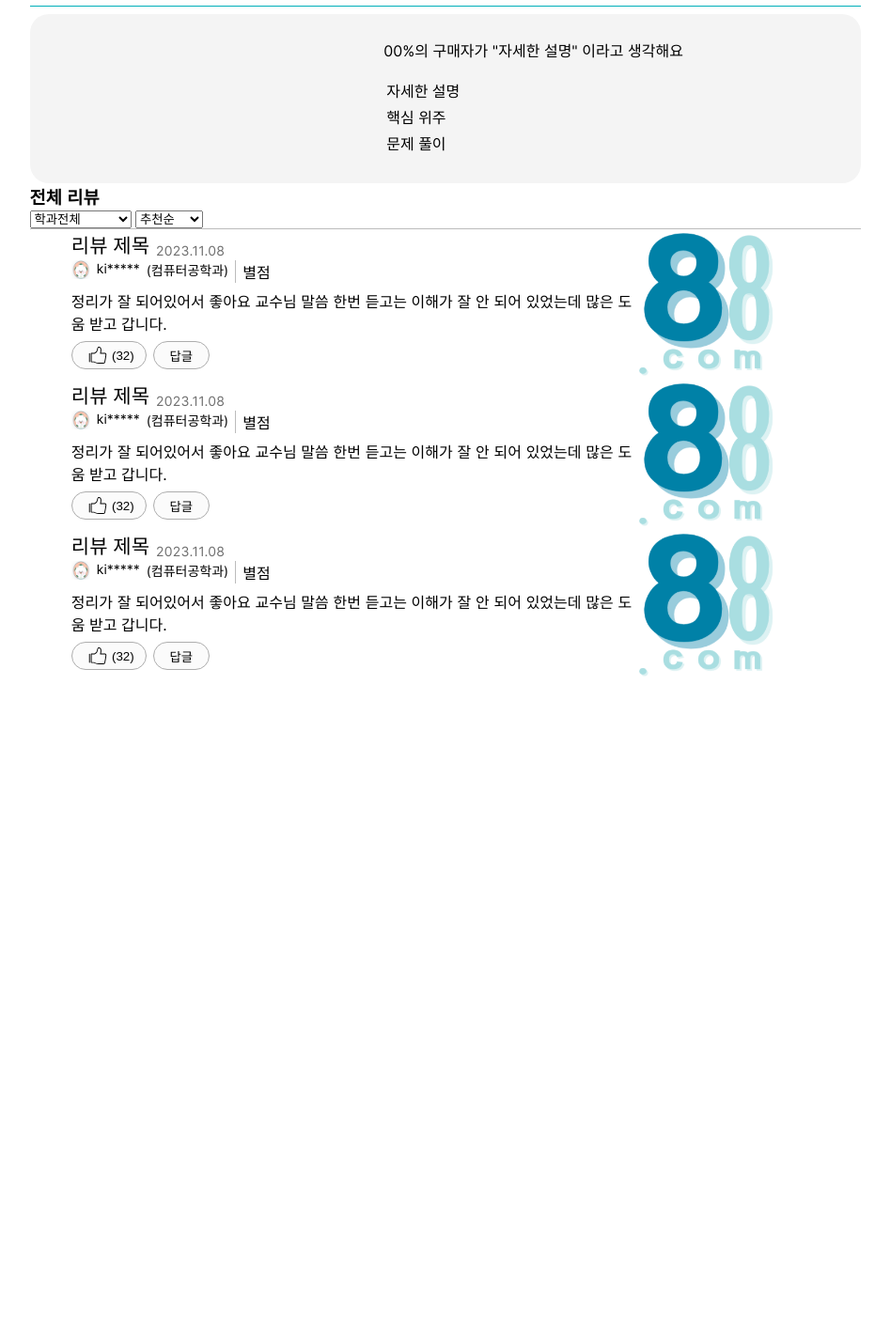
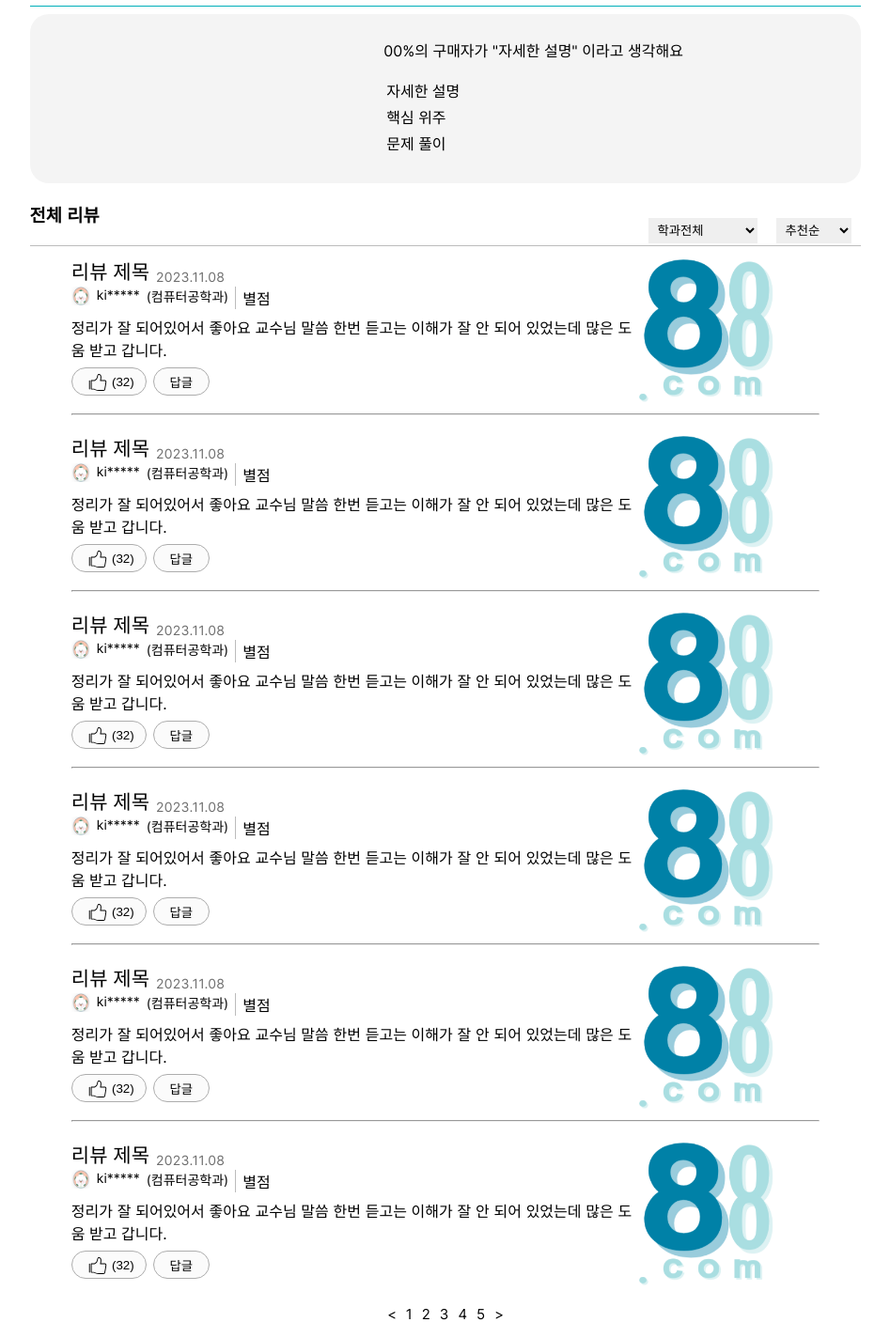
Before and after one commit to OSWP-Oreo/ewhamarket, a Flask app: page /5~7/6 in a window 1280 px wide. Shown: the part 200-1624 px from the top of the page at 94% size, without its empty margins (166-1113 px from the left). Before the commit the page ends 920 px from the top, so only its background shows below. Run offline with Flask 3, Linux system fonts and the light colour scheme.

Commit message:
branch 52 to main

```diff
--- a/flask_project2023-week8-4/static/5~7style.css
+++ b/flask_project2023-week8-4/static/5~7style.css
@@ -70,7 +70,7 @@ label {
     cursor: pointer;
 }
 
-/* 못생긴 기존 input 숨기기 */
+/* 기존 input 숨기기 */
 #chooseFile {
     visibility: hidden;
 }
@@ -88,3 +88,229 @@ label {
 .review-title{
   font-size: 22px;
 }
+/*맽 숫자*/
+.pagination {
+  list-style: none;
+  padding: 0;
+  display: flex;
+  justify-content: center; /* 페이지를 가운데 정렬 */
+}
+
+.pagination li {
+  margin: 0 5px;
+}
+
+.pagination li a {
+  text-decoration: none;
+  font-size: 15px;
+  color: black; /* 글자색을 검은색으로 설정 */
+}
+
+.inLine {
+  display: flex;
+  align-items: flex-end; /* 수직 정렬을 아래로 설정 */
+  padding-bottom: 2px;
+}
+.inLine h2{
+  display: flex;
+}
+.inLine form {
+  display: flex;
+  justify-content: flex-end; /* 오른쪽 정렬을 설정 */
+  width: 100%; /* 전체 폭을 사용하도록 설정 */
+}
+
+.inLine label, .inLine select {
+  margin-right: 10px; /* 드롭다운 메뉴 사이의 간격 설정 */
+}
+
+/* 선택적으로 드롭다운 메뉴 스타일링을 추가할 수 있습니다. */
+.inLine select {
+  padding: 5px;
+  border: 1px;
+  width: auto;
+}
+.inLine h3 {
+  white-space: nowrap;
+}
+
+
+/*********************review.html 의 css****************************/
+
+/*행 block*/
+.container{
+  background-color: null;
+  display: flex;
+  height: 160px;
+  min-width: 200px;
+  padding-top: 5px;
+  padding-bottom: 5px;
+}
+/*열 flex*/
+.rowcontainer{
+  display: flex;
+  width: 100%;
+  padding-top: 1px;
+  padding-bottom: 1px;
+  gap: 7px;
+}
+
+.review-title{
+  font-size: 21px;
+  align-items: flex-end
+}
+.review-date{
+  align-self: flex-end;
+  color: #6F6F6F;
+  font-size: 14px;
+  letter-spacing: 0.3px;
+}
+.review-profile{
+  height: 20px;
+  width: 20px;
+}
+.review-id{
+  color: #000;
+  font-size: 14px;
+}
+.review-major{
+  color: #000;
+  font-size: 14px;
+}
+.review-hr{
+  width:1px;
+  border-width:0;
+  color:#BCBCBC;
+  background-color:#BCBCBC;
+}
+
+.review-main{
+  text-align: justify;
+  padding-top: 5px;
+  padding-bottom: 5px;
+}
+.review-recommend-button{
+  width: 80px;
+  height: 30px;
+  display: flex;
+  align-items: center;
+  justify-content: center;
+  border-radius: 30px;
+  border: 0.5px solid #ADADAD;
+  background: rgba(247, 247, 247, 0.50);
+  padding-bottom: 0px;
+}
+.review-reply-button{
+  width: 60px;
+  height: 30px;
+  display: flex;
+  justify-content: center;
+  align-items: center;
+  border-radius: 30px;
+  border: 0.5px solid #ADADAD;
+  background: rgba(247, 247, 247, 0.50);
+  padding-bottom: 0px;
+}
+
+.review-hr-bottom{
+  width: 100%;
+  height: 1px;
+  background-color: #DDDDDD;
+  color: #DDDDDD;
+}
+.review-img{
+  align-self: center;
+  height: 160px;
+  width: auto;
+}
+/*******************************************************************************/
+/*******************************페이지7******************************************/
+.detail-review__page{
+  width: 993px;
+  height: 768px;
+  border-radius: 50px;
+  background: #ffffff;
+  padding: 40px;
+}
+
+.detail-review-title{
+  font-size: 28px;
+  align-items: flex-end;
+}
+.detail-review-date{
+  align-self: flex-end;
+  color: #6F6F6F;
+  font-size: 18px;
+  letter-spacing: 0.3px;
+}
+.detail-review-profile{
+  height: 20px;
+  width: 20px;
+}
+.detail-review-id{
+  color: #4E4E4E;
+  font-size: 18px;
+}
+.detail-review-major{
+  color: #4E4E4E;
+  font-size: 18px;
+}
+.detail-review-tag{
+  width: 100px;
+  height: 28px;
+  flex-shrink: 0;
+  border-radius: 50px;
+  border: 2px solid #00AFB9;
+  color: #000000;
+  background-color: #ffffff;
+}
+.detail-review-main{
+  text-align: justify;
+  padding-top: 5px;
+  padding-bottom: 5px;
+  font-size: 18px;
+
+}
+
+
+.detail-review-recommend-button{
+  width: 80px;
+  height: 30px;
+  display: flex;
+  align-items: center;
+  justify-content: center;
+  border-radius: 30px;
+  border: 0.5px solid #ADADAD;
+  background: rgba(247, 247, 247, 0.50);
+  padding-bottom: 0px;
+}
+.detail-review-reply-button{
+  width: 60px;
+  height: 30px;
+  display: flex;
+  justify-content: center;
+  align-items: center;
+  border-radius: 30px;
+  border: 0.5px solid #ADADAD;
+  background: rgba(247, 247, 247, 0.50);
+  padding-bottom: 0px;
+}
+
+.detail-review-hr-bottom{
+  width: 100%;
+  height: 1px;
+  background-color: #DDDDDD;
+  color: #DDDDDD;
+}
+.detail-review-img{
+  align-self: center;
+  height: 160px;
+  width: auto;
+}
+
+.detail-review-product{
+  align-self: flex-end;
+  color: #6F6F6F;
+  font-size: 14px;
+  letter-spacing: 0.3px;
+}
--- a/flask_project2023-week8-4/static/review.css
+++ /dev/null
@@ -1,83 +0,0 @@
-/*행 block*/
-.container{
-    background-color: null;
-    display: flex;
-    height: 160px;
-    min-width: 200px;
-}
-/*열 flex*/
-.rowcontainer{
-    display: flex;
-    width: 100%;
-    padding-top: 1px;
-    padding-bottom: 1px;
-    gap: 7px;
-
-}
-
-.review-title{
-    font-size: 21px;
-    align-items: flex-end
-}
-.review-date{
-    align-self: flex-end;
-    color: #6F6F6F;
-    font-size: 14px;
-    letter-spacing: 0.3px;
-}
-.review-profile{
-    height: 20px;
-    width: 20px;
-}
-.review-id{
-    color: #000;
-    font-size: 14px;
-}
-.review-major{
-    color: #000;
-    font-size: 14px;
-}
-.review-hr{
-    width:1px;
-    border-width:0;
-    color:#BCBCBC;
-    background-color:#BCBCBC;
-}
-
-.review-main{
-    text-align: justify;
-    padding-top: 5px;
-    padding-bottom: 5px;
-}
-.review-recommend-button{
-    width: 80px;
-    height: 30px;
-    display: flex;
-    align-items: center;
-    justify-content: center;
-    border-radius: 30px;
-    border: 0.5px solid #ADADAD;
-    background: rgba(247, 247, 247, 0.50);
-}
-.review-reply-button{
-    width: 60px;
-    height: 30px;
-    display: flex;
-    justify-content: center;
-    align-items: center;
-    border-radius: 30px;
-    border: 0.5px solid #ADADAD;
-    background: rgba(247, 247, 247, 0.50);
-}
-
-.review-hr-bottom{
-    width: 100%;
-    height: 1px;
-    background-color: #DDDDDD;
-    color: #DDDDDD;
-}
-.review-img{
-    align-self: center;
-    height: 160px;
-    width: auto;
-}
--- a/flask_project2023-week8-4/templates/5~7/6.html
+++ b/flask_project2023-week8-4/templates/5~7/6.html
@@ -45,7 +45,7 @@
                 </div>
             </div>
             <!--전체 리뷰-->
-            <div class="oneLine">
+            <div class="inLine">
                 <h3>
                 전체 리뷰
                 </h3>
@@ -70,6 +70,7 @@
                         <option value="호크마교양대학">호크마교양대학</option>
                     </select>
                     <label for = "organize"></label>
+                    <!--드랍다운 정렬 선택-->
                     <select id="organize">
                         <option value="최신순">최신순</option>
                         <option value="추천순" selected>추천순</option>
@@ -78,13 +79,33 @@
                     </select>
                 </form>
             </div>
-
+            <!--선-->
             <div class="main-hr" style="background-color: #BCBCBC;"></div>
+            <!--리뷰 보기-->
             <article style="padding-inline-start: 5%; padding-inline-end: 5%;">
                 {% include '5~7/review.html' %}
+                <hr>
                 {% include '5~7/review.html' %}
+                <hr>
+                {% include '5~7/review.html' %}
+                <hr>
+                {% include '5~7/review.html' %}
+                <hr>
+                {% include '5~7/review.html' %}
+                <hr>
                 {% include '5~7/review.html' %}
             </article>
+            <!--페이지 선택 창-->
+            <ul class="pagination">
+                <li><a href="">&lt;</a></li>
+                <li><a href="">1</a></li>
+                <li><a href="">2</a></li>
+                <li><a href="">3</a></li>
+                <li><a href="">4</a></li>
+                <li><a href="">5</a></li>
+                <li><a href="">&gt;</a></li>
+            </ul>
+
         </main>
     </body>
 </html>
--- a/flask_project2023-week8-4/templates/5~7/review.html
+++ b/flask_project2023-week8-4/templates/5~7/review.html
@@ -1,28 +1,36 @@
-<link href="../../static/review.css" rel="stylesheet">
+<!--리뷰 전체보기 화면의 리뷰 html-->
+<link href="../../static/5~7style.css" rel="stylesheet">
 
 <div class="container">
     <div class="container">
         <div>
             <div class="rowcontainer">
+                <!--백: 리뷰 제목 불러오기-->
                 <div class="review-title">리뷰 제목</div>
+                <!--백: 리뷰 작성 날짜 불러오기-->
                 <div class="review-date">2023.11.08</div>
             </div>
             <div class="rowcontainer">
+                <!--백: 작성자 프로필 사진 불러오기-->
                 <div class="review-profile"><img src="../../static/img/profile.jpg" width=100% height=100% alt="상품 예시 사진입니다"></div>
+                <!--백: 작성자 아이디 앞 3글자만 보이게 불러오기-->
                 <div class="review-id">ki*****</div>
+                <!--백: 작성자 전공 불러오기-->
                 <div class="review-major">(컴퓨터공학과)</div>
                 <div class="review-hr"></div>
+                <!--백: 별점 불러오기-->
                 <div class="item">별점</div>
             </div>
             <div class="rowcontainer">
                 <div class="review-main">
-                    <!--백엔드에서 리뷰 불러오기-->
+                    <!--백: 리뷰 불러오기-->
                     정리가 잘 되어있어서 좋아요 교수님 말씀 한번 듣고는 이해가 잘 안 되어 있었는데 많은 도움 받고 갑니다.
                 </div>
             </div>
             <div class="rowcontainer">
                 <div>
                     <form>
+                        <!--백: 추천수 불러오기-->
                         <button type="button" class="review-recommend-button"><img src="../../static/img/recommend.svg" height="30">(32)</button>
                     </form>
                 </div>
@@ -35,6 +43,7 @@
         </div>
     </div>
     <div class="container">
+        <!--백: 작성자 등록 대표 사진 불러오기-->
         <img src="../../static/img/logo.png" class="review-img" alt="상품예시사진입니다">
     </div>
 </div>
```
Also changed, not shown: flask_project2023-week8-4/templates/5~7/7.html (+65 -0 lines).
